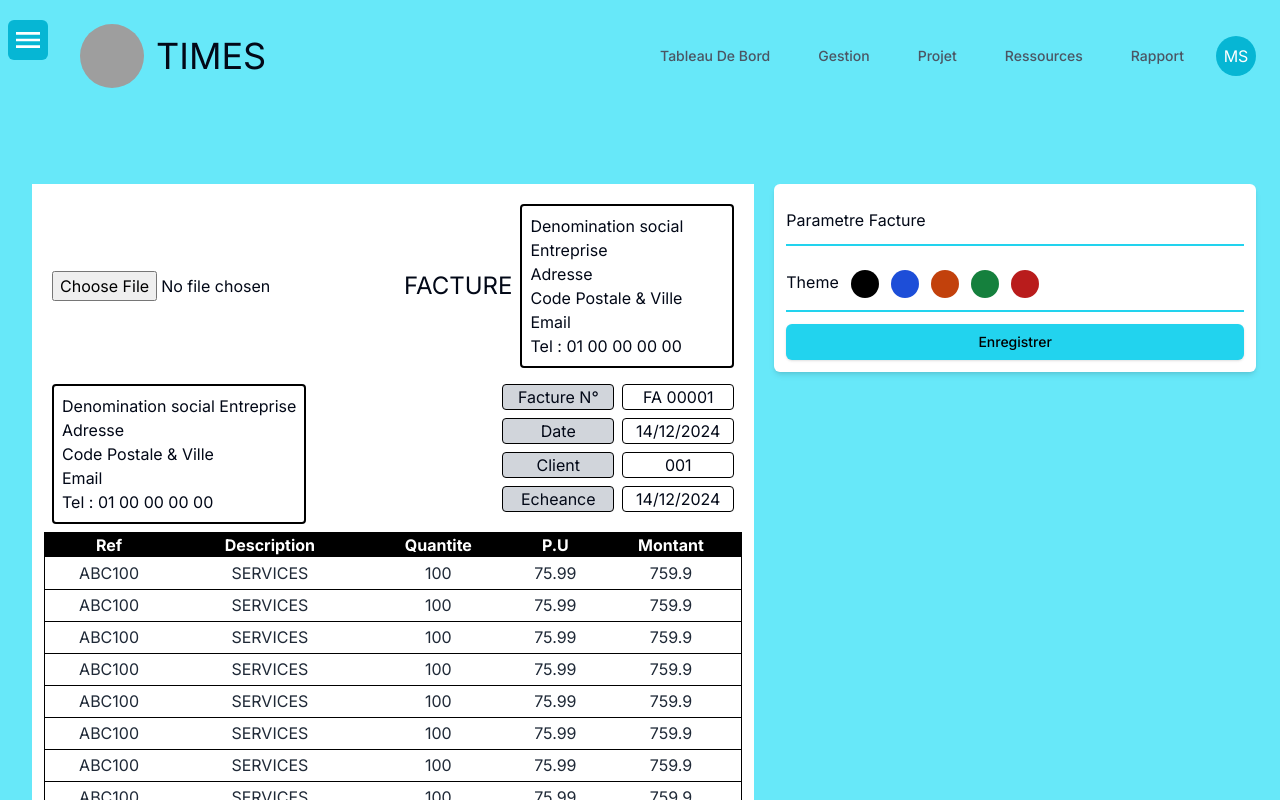
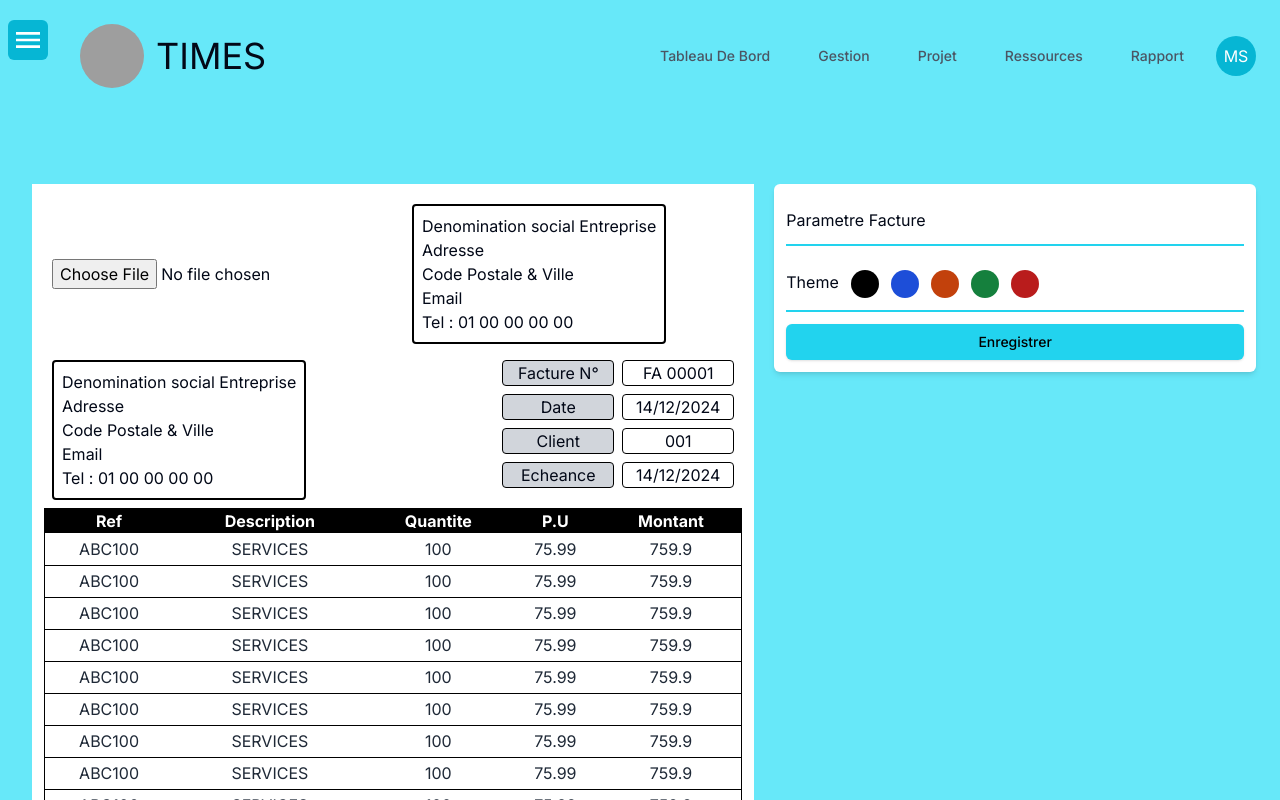
Before and after one commit to sacko291/bat, a Next.js app: page /invoices/invoice in a window 1280 px wide. Shown: the top 800 px of the page. Built offline with nearby package versions, Linux system fonts and the light colour scheme; grey boxes are pictures that could not be loaded.

Commit message:
Update company-header.tsx

```diff
--- a/components/invoice/company-header.tsx
+++ b/components/invoice/company-header.tsx
@@ -8,7 +8,7 @@ export const CompanyHeader = () => {
       </div>
       <div>
       <div>
-        <h1 className="text-2xl">FACTURE</h1>
+        <h1 className="text-2xl"></h1>
       </div>
       </div>
       <div className=" min-w-52 p-2 border-2 border-black h-full rounded-sm">
```
